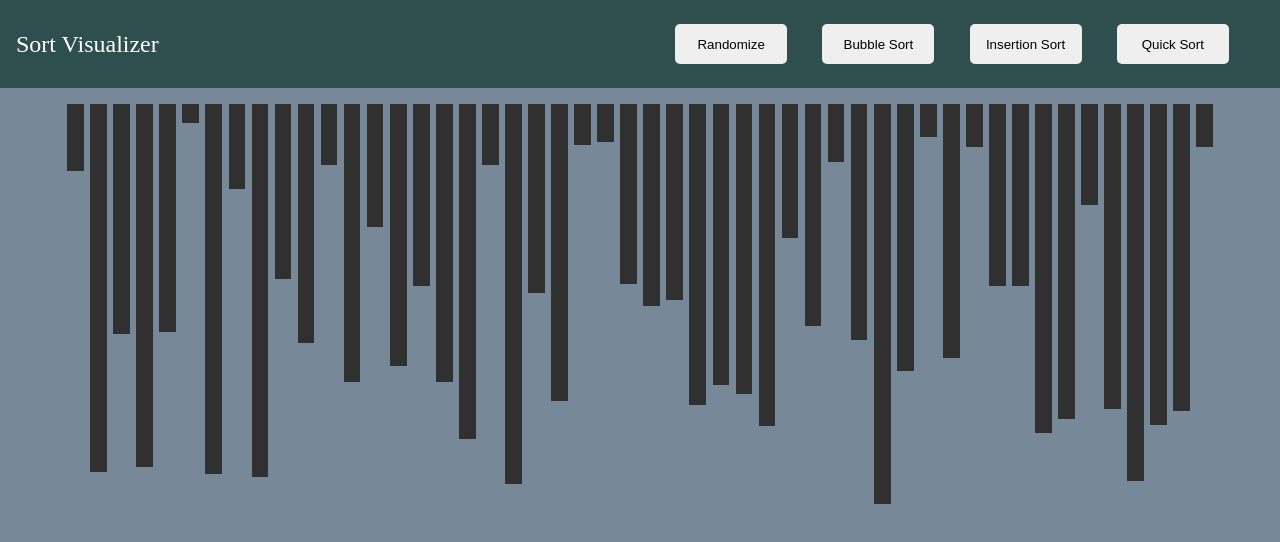
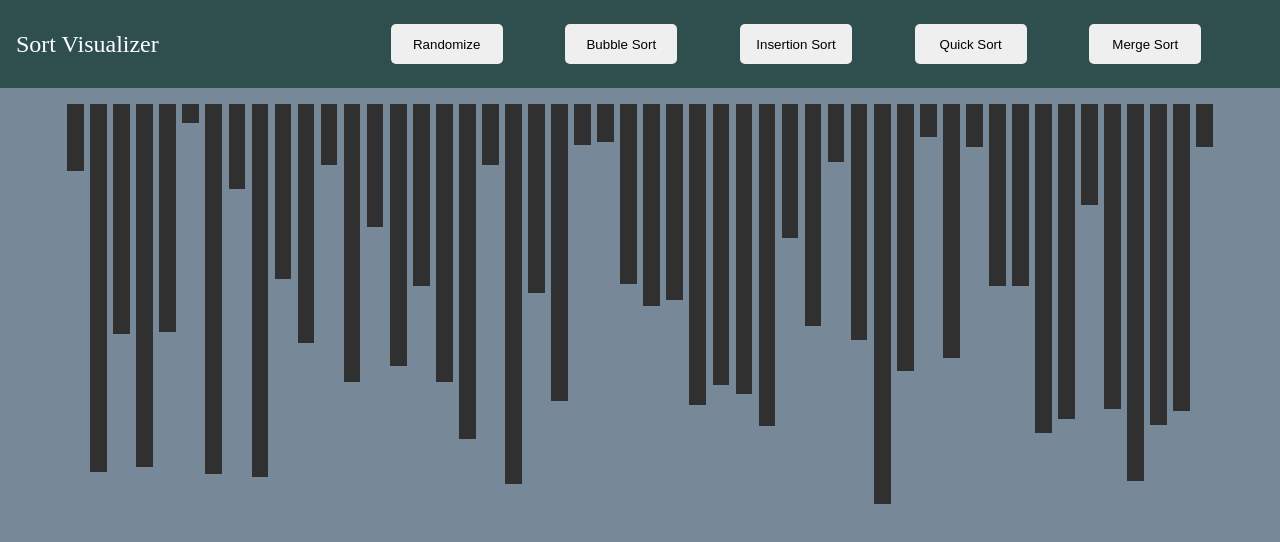
Before and after one commit to yenszen/sorting-algo-visualizer, a React (Create React App) app: page / in a window 1280 px wide. Shown: the top 542 px of the page. Built offline with nearby package versions, Linux system fonts and the light colour scheme; the HTML template or start-up script is replaced by a standard one.

Commit message:
completed merge sort visualization

```diff
--- a/src/algorithms/MergeSort.js
+++ b/src/algorithms/MergeSort.js
@@ -1,56 +1,74 @@
 export function getMergeSortAnimation(array) {
   const animations = [];
-  const arrayClone = array.slice();
-  doMergeSort(arrayClone, animations);
+  const auxiliaryArray = array.slice();
+  doMergeSort(array, 0, array.length - 1, auxiliaryArray, animations);
   return animations;
 }
 
-function doMergeSort(arr, animations) {
-  const n = arr.length;
-
-  if (n === 1) {
-    return arr;
+function doMergeSort(array, startIndex, endIndex, auxiliaryArray, animations) {
+  // an array of size one is sorted
+  if (startIndex === endIndex) {
+    return;
   }
 
-  const mid = Math.floor(n / 2);
+  const middleIndex = Math.floor((startIndex + endIndex) / 2);
 
-  let left = arr.slice(0, mid);
-  let right = arr.slice(mid, n);
+  // call left half subarray recursively
+  doMergeSort(auxiliaryArray, startIndex, middleIndex, array, animations);
+  // call right half subarray recursively
+  doMergeSort(auxiliaryArray, middleIndex + 1, endIndex, array, animations);
 
-  left = doMergeSort(left, animations);
-  right = doMergeSort(right, animations);
-
-  merge(left, right, arr, animations);
-  return arr;
+  merge(array, startIndex, middleIndex, endIndex, auxiliaryArray, animations);
 }
 
-function merge(left, right, arr, animations) {
-  const nLeft = left.length;
-  const nRight = right.length;
-  let i = 0;
-  let j = 0;
-  let k = 0;
+function merge(
+  array,
+  startIndex,
+  middleIndex,
+  endIndex,
+  auxiliaryArray,
+  animations
+) {
+  let i = startIndex;
+  let j = middleIndex + 1;
+  let k = startIndex;
 
-  while (i < nLeft && j < nRight) {
-    if (left[i] <= right[j]) {
-      arr[k] = left[i];
+  while (i <= middleIndex && j <= endIndex) {
+    // indices for highlighting and de-highlighting
+    animations.push([i, j]);
+    animations.push([i, j]);
+    if (auxiliaryArray[i] <= auxiliaryArray[j]) {
+      // [arrayIndex, newHeight]
+      animations.push([k, auxiliaryArray[i]]);
+      array[k] = auxiliaryArray[i];
       k++;
       i++;
     } else {
-      arr[k] = right[j];
+      animations.push([k, auxiliaryArray[j]]);
+      array[k] = auxiliaryArray[j];
       k++;
       j++;
     }
   }
 
-  while (i < nLeft) {
-    arr[k] = left[i];
+  while (i <= middleIndex) {
+    // indices for highlighting and de-highlighting
+    animations.push([i, i]);
+    animations.push([i, i]);
+    // [arrayIndex, newHeight]
+    animations.push([k, auxiliaryArray[i]]);
+    array[k] = auxiliaryArray[i];
     k++;
     i++;
   }
 
-  while (j < nRight) {
-    arr[k] = right[j];
+  while (j <= endIndex) {
+    // indices for highlighting and de-highlighting
+    animations.push([j, j]);
+    animations.push([j, j]);
+    // [arrayIndex, newHeight]
+    animations.push([k, auxiliaryArray[j]]);
+    array[k] = auxiliaryArray[j];
     k++;
     j++;
   }
--- a/src/components/App.css
+++ b/src/components/App.css
@@ -18,7 +18,7 @@
 }
 
 .menu div {
-  width: 50%;
+  width: 75%;
   display: flex;
   justify-content: space-evenly;
 }
--- a/src/components/Main.js
+++ b/src/components/Main.js
@@ -3,6 +3,7 @@ import Menu from "./Menu";
 import { getBubbleSortAnimations } from "../algorithms/BubbleSort";
 import { getInsertionSortAnimation } from "../algorithms/InsertionSort";
 import { getQuickSortAnimation } from "../algorithms/QuickSort";
+import { getMergeSortAnimation } from "../algorithms/MergeSort";
 
 function Main() {
   const [array, setArray] = useState([]);
@@ -161,6 +162,33 @@ function Main() {
     }
   };
 
+  const mergeSort = () => {
+    const animations = getMergeSortAnimation(array);
+    for (let i = 0; i < animations.length; i++) {
+      const bars = document.getElementsByClassName("bar");
+      // every third array element in animations array is an overwriting animation
+      const overwriting = i % 3 === 2;
+      if (overwriting) {
+        const [index, height] = animations[i];
+        setTimeout(() => {
+          bars[index].style.backgroundColor = OVERWRITE_COLOUR;
+          bars[index].style.height = `${height}px`;
+        }, i * ANIMATION_MS);
+        setTimeout(() => {
+          bars[index].style.backgroundColor = MAIN_COLOUR;
+        }, i * ANIMATION_MS + ANIMATION_MS / 2);
+      } else {
+        const [barOneIndex, barTwoIndex] = animations[i];
+        // every first array element in animations array is index for highlighting
+        const color = i % 3 === 0 ? COMPARE_COLOUR : MAIN_COLOUR;
+        setTimeout(() => {
+          bars[barOneIndex].style.backgroundColor = color;
+          bars[barTwoIndex].style.backgroundColor = color;
+        }, i * ANIMATION_MS);
+      }
+    }
+  };
+
   return (
     <React.Fragment>
       <Menu
@@ -168,6 +196,7 @@ function Main() {
         bubbleSort={bubbleSort}
         insertionSort={insertionSort}
         quickSort={quickSort}
+        mergeSort={mergeSort}
       />
       <div className="main">
         {array.map((value, index) => {
--- a/src/components/Menu.js
+++ b/src/components/Menu.js
@@ -1,6 +1,12 @@
 import React from "react";
 
-function Menu({ generateArray, bubbleSort, insertionSort, quickSort }) {
+function Menu({
+  generateArray,
+  bubbleSort,
+  insertionSort,
+  quickSort,
+  mergeSort,
+}) {
   return (
     <div className="menu">
       <h1>Sort Visualizer</h1>
@@ -9,6 +15,7 @@ function Menu({ generateArray, bubbleSort, insertionSort, quickSort }) {
         <button onClick={bubbleSort}>Bubble Sort</button>
         <button onClick={insertionSort}>Insertion Sort</button>
         <button onClick={quickSort}>Quick Sort</button>
+        <button onClick={mergeSort}>Merge Sort</button>
       </div>
     </div>
   );
```
